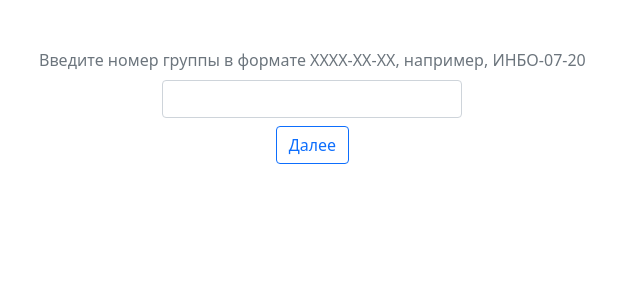
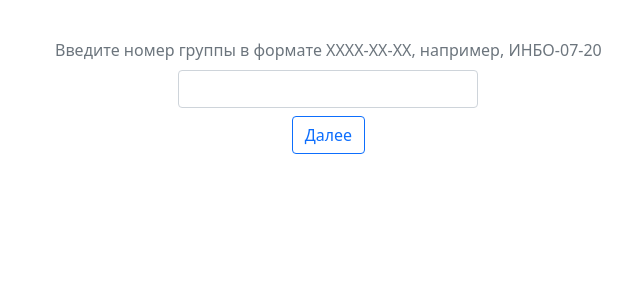
Before and after one commit to kispython-ru/dta, a Python web app: template webapp/templates/exams.jinja in a window 1280 px wide. Shown: the part 56-356 px from the top of the page, without its empty margins (9-649 px from the left). Run offline with Jinja, Linux system fonts and the light colour scheme; the template is opened without the code that fills it, so the values that code supplies are empty.

Commit message:
adaptive for templates is added by adding percents in margins

```diff
--- a/webapp/templates/exam.jinja
+++ b/webapp/templates/exam.jinja
@@ -16,7 +16,7 @@
     </ol>
   </div>
 </nav>
-<div style="margin-left:80px; margin-top:50px;" class="d-flex flex-row">
+<div style="margin-left:15%; margin-top:3%;" class="d-flex flex-row">
   <div>
         {% if seed == None %}
             <form action="/exams/{{  group.id  }}" method="post" >
--- a/webapp/templates/exams.jinja
+++ b/webapp/templates/exams.jinja
@@ -16,7 +16,7 @@
     </ol>
   </div>
 </nav>
-<div class="ms-5 mt-5 d-flex flex-row">
+<div class="d-flex flex-row" style="margin-left:5%; margin-top:3%;">
     <form action="/exams" method="post" >
         <label style="display:block;" class="mx-auto mb-2 breadcrumb-item active">Введите номер группы в формате XXXX-XX-XX, например, ИНБО-07-20</label>
         <input type="text" name="group" style="display:block; width:300px" class="form-control mx-auto mb-2">
```
